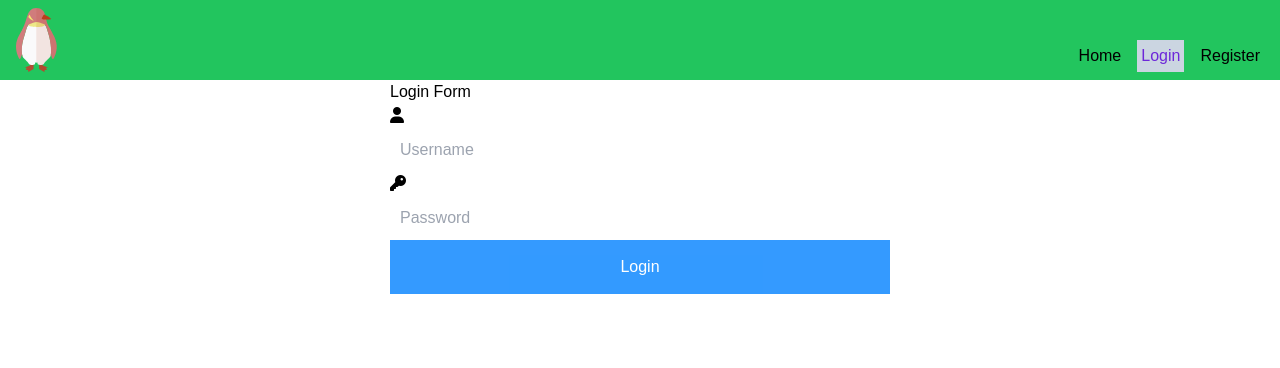
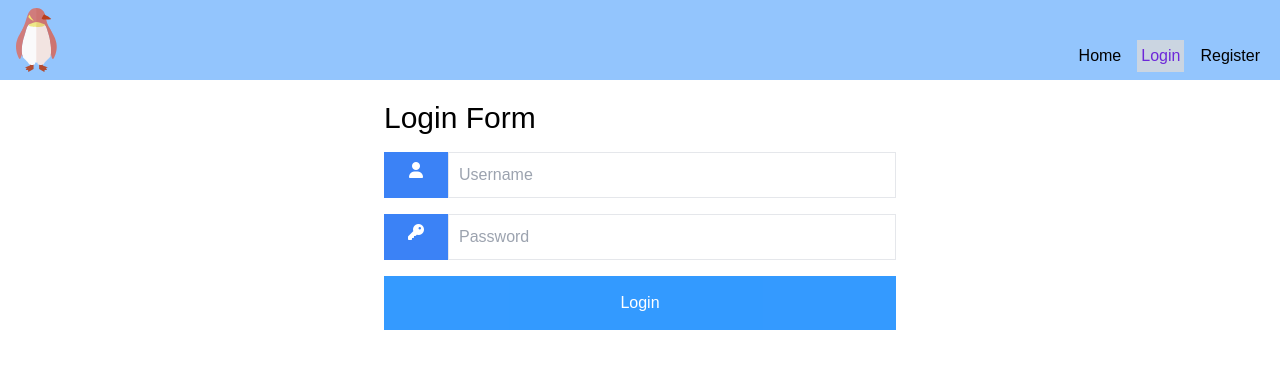
Before and after one commit to Night-of-Serenity/Todolist_front, a React (Vite) app: page /login in a window 1280 px wide. Shown: the top 368 px of the page. Built offline with nearby package versions, Linux system fonts and the light colour scheme; a web font is replaced by a local one.

Commit message:
workd on register and login page get token and use token to get user data

```diff
--- a/package.json
+++ b/package.json
@@ -11,6 +11,7 @@
   },
   "dependencies": {
     "@fortawesome/fontawesome-free": "^6.4.0",
+    "axios": "^1.4.0",
     "react": "^18.2.0",
     "react-dom": "^18.2.0",
     "react-router-dom": "^6.11.2"
--- a/src/components/Header.jsx
+++ b/src/components/Header.jsx
@@ -4,7 +4,7 @@ import Penguin from "./svg/Penguin";
 
 export default function Header() {
   return (
-    <div className="flex justify-between items-end bg-green-500 py-2 px-4 h-[80px]">
+    <div className="flex justify-between items-end bg-blue-300 py-2 px-4 h-[80px]">
       <div className="w-16">
         <Penguin />
       </div>
--- /dev/null
+++ b/src/contexts/AuthContext.jsx
@@ -0,0 +1,16 @@
+import { createContext, useState, useContext } from "react";
+
+const AuthContext = createContext();
+
+export default function AuthContextProvider(props) {
+  const [user, , setUser] = useState(null);
+  return (
+    <AuthContext.Provider value={{ user: user, setUser: setUser }}>
+      {props.children}
+    </AuthContext.Provider>
+  );
+}
+
+export const useAuth = () => {
+  return useContext(AuthContext);
+};
--- a/src/main.jsx
+++ b/src/main.jsx
@@ -3,9 +3,12 @@ import ReactDOM from "react-dom/client";
 import App from "./App.jsx";
 import "./index.css";
 import "@fortawesome/fontawesome-free/css/all.min.css";
+import AuthContextProvider from "./contexts/AuthContext.jsx";
 
 ReactDOM.createRoot(document.getElementById("root")).render(
   <React.StrictMode>
-    <App />
+    <AuthContextProvider>
+      <App />
+    </AuthContextProvider>
   </React.StrictMode>
 );
--- a/src/pages/Login.jsx
+++ b/src/pages/Login.jsx
@@ -1,18 +1,63 @@
-import React from "react";
+import { useState } from "react";
+import { useAuth } from "../contexts/AuthContext";
+import axios from "axios";
 
 export default function Login() {
+  const { user, setUser } = useAuth();
+  // console.log(user);
+
+  const [input, setInput] = useState({ username: "", password: "" });
+
+  const hdlSubmit = (e) => {
+    e.preventDefault();
+    // validation
+    axios
+      .post("http://localhost:8080/auth/login", input)
+      .then((rs) => {
+        // console.log(rs.data.token)
+        return axios.get("http://localhost:8080/auth/getMe", {
+          headers: {
+            Authorization: `Bearer ${rs.data.token}`,
+          },
+        });
+      })
+      .then((rs) => {
+        console.log(rs.data);
+      })
+      .catch((err) => console.log(err));
+  };
+
+  const hdlChangeInput = (e) => {
+    setInput({ ...input, [e.target.name]: e.target.value });
+  };
   return (
-    <div>
-      <form style={{ maxWidth: 500, margin: "auto" }}>
-        <h2>Login Form</h2>
-        <div className="input-container">
-          <i className="fa fa-user icon" />
-          <input className="input-field" type="text" placeholder="Username" name="usrnm" />
+    <div className="mt-5 ">
+      <form className="max-w-lg mx-auto" onSubmit={hdlSubmit}>
+        <h2 className="text-3xl mb-4">Login Form</h2>
+        <div className="flex w-full mb-4">
+          <i className="fa fa-user text-white min-w-16 text-center p-2.5 bg-blue-500" />
+          <input
+            className="w-full p-2.5 border focus:border-2"
+            type="text"
+            placeholder="Username"
+            name="username"
+            onChange={hdlChangeInput}
+            value={input.username}
+          />
         </div>
-        <div className="input-container">
-          <i className="fa fa-key icon" />
-          <input className="input-field" type="password" placeholder="Password" name="psw" />
+
+        <div className="flex w-full mb-4">
+          <i className="fa fa-key text-white min-w-16 text-center p-2.5 bg-blue-500" />
+          <input
+            className="w-full p-2.5 border focus:border-2"
+            type="password"
+            placeholder="Password"
+            name="password"
+            onChange={hdlChangeInput}
+            value={input.password}
+          />
         </div>
+
         <button type="submit" className="btn">
           Login
         </button>
--- a/src/pages/Register.jsx
+++ b/src/pages/Register.jsx
@@ -1,4 +1,5 @@
 import { useState } from "react";
+import axios from "axios";
 
 export default function Register() {
   const [input, setInput] = useState({
@@ -6,9 +7,30 @@ export default function Register() {
     password: "",
     confirmPassword: "",
   });
+
+  const hdlChangeInput = (e) => {
+    setInput({ ...input, [e.target.name]: e.target.value });
+  };
+
+  const hdlSubmit = (e) => {
+    const { username, password, confirmPassword } = input;
+    e.preventDefault();
+    if (password !== confirmPassword) return alert("Password not match, recheck");
+    console.log(input);
+    axios
+      .post("http://localhost:8080/auth/register", {
+        username: username,
+        password: password,
+      })
+      .then((rs) => {
+        console.log(rs.data);
+      })
+      .catch((err) => console.log(err.message));
+  };
+
   return (
     <div className="mt-5 ">
-      <form className="max-w-lg mx-auto">
+      <form className="max-w-lg mx-auto" onSubmit={hdlSubmit}>
         <h2 className="text-3xl mb-4">Register Form</h2>
         <div className="flex w-full mb-4">
           <i className="fa fa-user text-white min-w-16 text-center p-2.5 bg-blue-500" />
@@ -17,8 +39,11 @@ export default function Register() {
             type="text"
             placeholder="Username"
             name="username"
+            onChange={hdlChangeInput}
+            value={input.username}
           />
         </div>
+
         <div className="flex w-full mb-4">
           <i className="fa fa-key text-white min-w-16 text-center p-2.5 bg-blue-500" />
           <input
@@ -26,6 +51,8 @@ export default function Register() {
             type="password"
             placeholder="Password"
             name="password"
+            onChange={hdlChangeInput}
+            value={input.password}
           />
         </div>
         <div className="flex w-full mb-4">
@@ -35,6 +62,8 @@ export default function Register() {
             type="password"
             placeholder="Password"
             name="confirmPassword"
+            onChange={hdlChangeInput}
+            value={input.confirmPassword}
           />
         </div>
         <button type="submit" className="btn">
```
Also changed, not shown: 1 other file (tests, documents, lock files or other folders).
